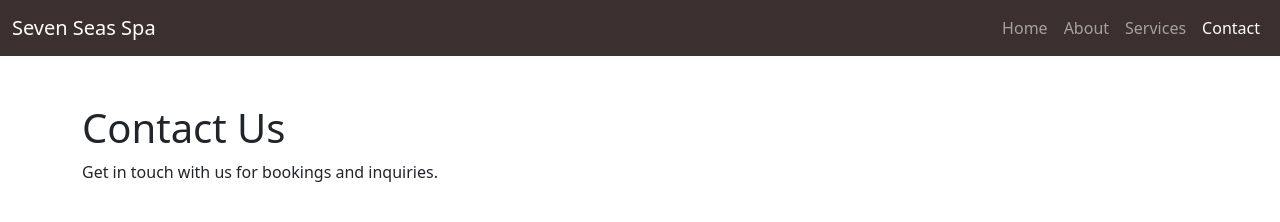
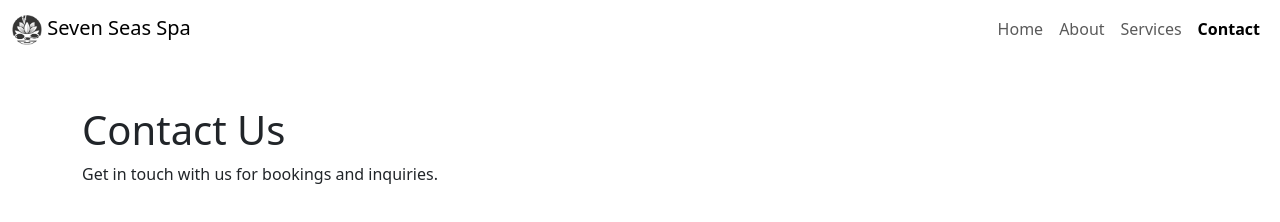
Before and after one commit to luckylemontree/Seven-Seas-Spa, a plain HTML site: page contact.html in a window 1280 px wide. Drawn offline with nearby package versions, Linux system fonts and the light colour scheme.

Commit message:
style the navbar for all pages

```diff
--- a/assets/css/styles.css
+++ b/assets/css/styles.css
@@ -0,0 +1,4 @@
+/* navbar*/
+.navbar .active {
+    font-weight: bold;
+}
--- a/contact.html
+++ b/contact.html
@@ -24,10 +24,11 @@
 
 <body>
     <!-- Navbar -->
-    <nav class="navbar navbar-expand-lg navbar-dark" style="background-color: #3b2f2f;">
+    <nav class="navbar navbar-expand-lg bg-white "  data-bs-theme="#3b2f2f">
         <div class="container-fluid">
 
-            <a class="navbar-brand" href="index.html"> Seven Seas Spa</a>
+            <a class="navbar-brand" href="index.html">  <img src="assets/images/logo.png" alt="Seven Seas Spa Logo"
+                    width="30" height="30"> Seven Seas Spa</a>
             <button class="navbar-toggler" type="button" data-bs-toggle="collapse" data-bs-target="#navbarNav"
                 aria-controls="navbarNav" aria-expanded="false" aria-label="Toggle navigation">
                 <span class="navbar-toggler-icon"></span>
```
Also changed, not shown: about.html (+3 -2 lines), index.html (+8 -6 lines), services.html (+3 -2 lines).
